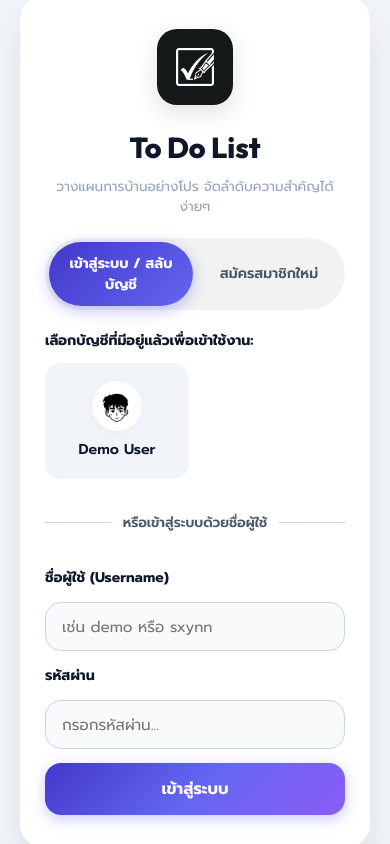
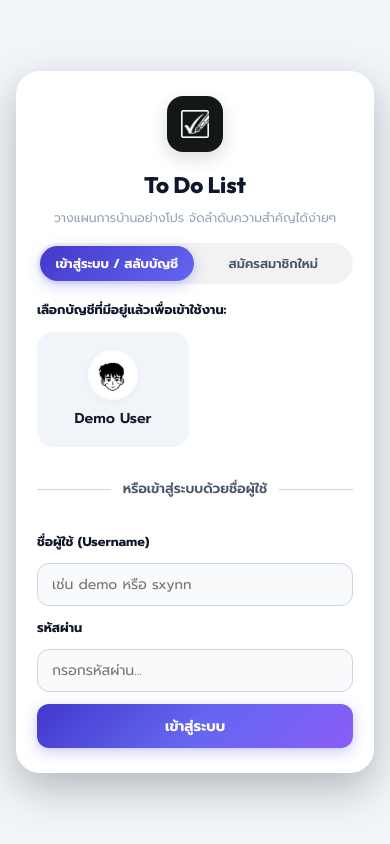
Before and after one commit to Sxyannnnnnn07/To-do-list, a website: page public/index.html in a window 390 px wide. Drawn offline with Linux system fonts and the light colour scheme.

Commit message:
Refine mobile UI proportions, make landing card compact and centered with clean margins

```diff
--- a/public/css/style.css
+++ b/public/css/style.css
@@ -1507,21 +1507,22 @@
   justify-content: center;
   background: var(--bg-app);
   backdrop-filter: blur(16px);
-  padding: 20px;
+  padding: 20px 16px;
   overflow-y: auto;
   animation: fadeIn 0.3s ease;
 }
 
 .landing-card {
   background: var(--bg-card-solid);
-  border-radius: var(--radius-lg);
+  border-radius: 24px;
   width: 100%;
-  max-width: 440px;
-  padding: 32px 24px;
-  box-shadow: var(--shadow-lg);
+  max-width: 360px;
+  padding: 24px 20px;
+  box-shadow: 0 16px 40px rgba(0, 0, 0, 0.25);
   border: 1px solid rgba(255, 255, 255, 0.12);
   display: flex;
   flex-direction: column;
+  margin: auto;
 }
 
 .landing-header {
@@ -1529,32 +1530,32 @@
   flex-direction: column;
   align-items: center;
   text-align: center;
-  gap: 8px;
-  margin-bottom: 20px;
+  gap: 6px;
+  margin-bottom: 16px;
 }
 
 .landing-logo-wrapper {
-  margin-bottom: 6px;
+  margin-bottom: 4px;
 }
 
 .landing-logo {
-  width: 76px;
-  height: 76px;
-  border-radius: 20px;
+  width: 56px;
+  height: 56px;
+  border-radius: 16px;
   object-fit: cover;
-  box-shadow: 0 8px 24px rgba(0, 0, 0, 0.12);
+  box-shadow: 0 6px 18px rgba(0, 0, 0, 0.15);
   border: 2px solid var(--accent-primary);
 }
 
 .landing-title {
-  font-size: 1.8rem;
+  font-size: 1.4rem;
   font-weight: 800;
   font-family: 'Outfit', sans-serif;
   color: var(--text-primary);
 }
 
 .landing-subtitle {
-  font-size: 0.85rem;
+  font-size: 0.78rem;
   color: var(--text-muted);
   font-weight: 400;
 }
@@ -1564,9 +1565,9 @@
   display: flex;
   background: rgba(0, 0, 0, 0.05);
   border-radius: var(--radius-pill);
-  padding: 4px;
-  gap: 4px;
-  margin-bottom: 20px;
+  padding: 3px;
+  gap: 3px;
+  margin-bottom: 16px;
 }
 
 [data-theme="dark"] .landing-tabs {
@@ -1575,10 +1576,10 @@
 
 .landing-tab {
   flex: 1;
-  padding: 11px 14px;
+  padding: 8px 10px;
   border: none;
   border-radius: var(--radius-pill);
-  font-size: 0.88rem;
+  font-size: 0.8rem;
   font-weight: 600;
   cursor: pointer;
   color: var(--text-secondary);
@@ -1591,46 +1592,46 @@
   background: linear-gradient(135deg, #4338ca 0%, #6366f1 100%);
   color: #ffffff !important;
   font-weight: 700;
-  box-shadow: 0 4px 16px rgba(99, 102, 241, 0.4);
+  box-shadow: 0 4px 14px rgba(99, 102, 241, 0.35);
 }
 
 .landing-section {
   display: flex;
   flex-direction: column;
-  gap: 16px;
+  gap: 14px;
 }
 
 .landing-section-label {
-  font-size: 0.88rem;
-  font-weight: 700;
-  color: var(--text-primary);
-  margin-bottom: 8px;
-  display: block;
-}
-
-.auth-form {
-  display: flex;
-  flex-direction: column;
-  gap: 14px;
-}
-
-.auth-form .form-group label {
-  font-size: 0.88rem;
+  font-size: 0.8rem;
   font-weight: 700;
   color: var(--text-primary);
   margin-bottom: 6px;
   display: block;
 }
 
+.auth-form {
+  display: flex;
+  flex-direction: column;
+  gap: 12px;
+}
+
+.auth-form .form-group label {
+  font-size: 0.8rem;
+  font-weight: 700;
+  color: var(--text-primary);
+  margin-bottom: 4px;
+  display: block;
+}
+
 .auth-form .form-group input {
   width: 100%;
-  padding: 12px 16px;
-  border-radius: var(--radius-md);
+  padding: 10px 14px;
+  border-radius: 12px;
   border: 1.5px solid #cbd5e1;
   background: #f8fafc;
   color: #0f172a;
   font-family: var(--font-main);
-  font-size: 0.95rem;
+  font-size: 0.88rem;
   box-sizing: border-box;
   outline: none;
   transition: all 0.2s ease;
@@ -1639,15 +1640,15 @@
 .auth-form .form-group input:focus {
   border-color: var(--color-brand);
   background: #ffffff;
-  box-shadow: 0 0 0 4px rgba(99, 102, 241, 0.15);
+  box-shadow: 0 0 0 3px rgba(99, 102, 241, 0.15);
 }
 
 .btn-full {
   width: 100%;
-  padding: 14px;
-  font-size: 1rem;
+  padding: 11px 14px;
+  font-size: 0.9rem;
   font-weight: 700;
-  border-radius: var(--radius-md);
+  border-radius: 12px;
   box-shadow: 0 4px 14px rgba(99, 102, 241, 0.35);
 }
 
```
